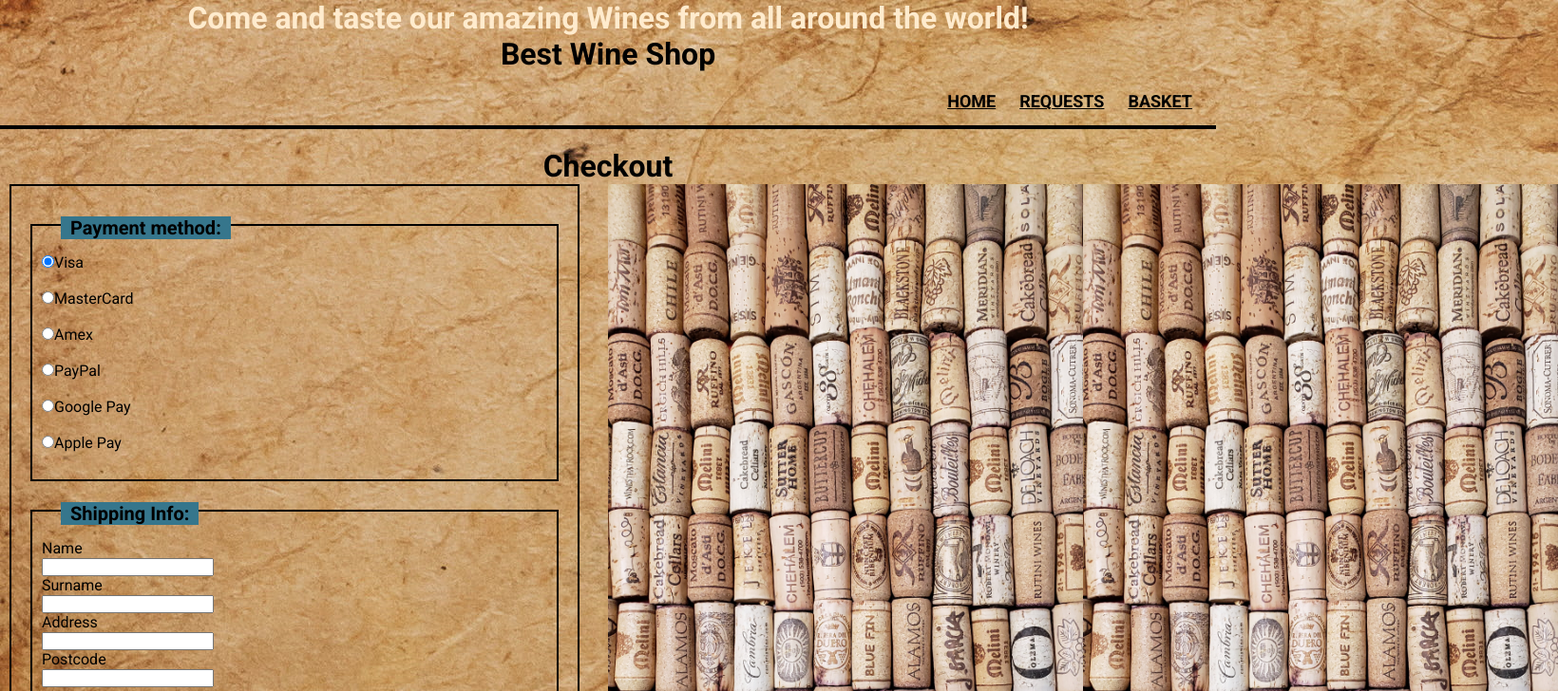
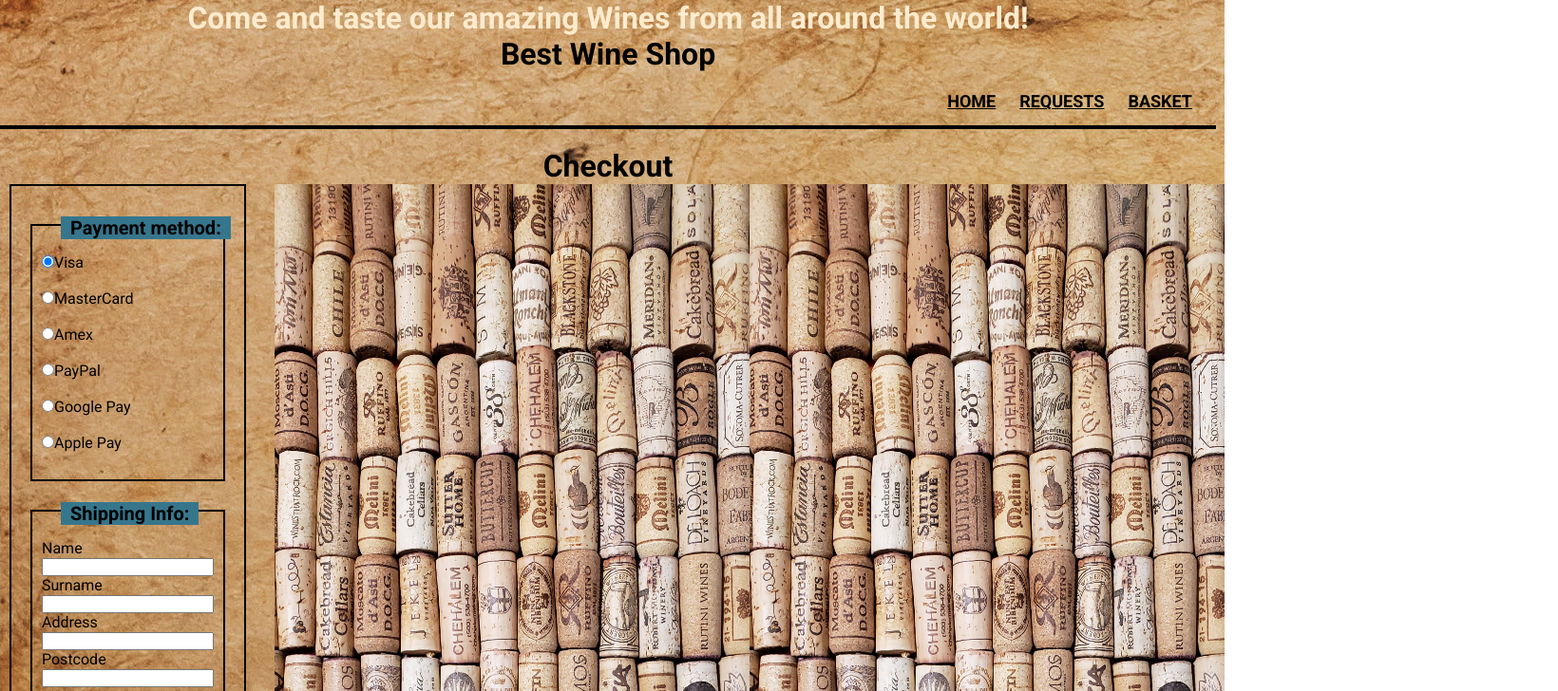
Before and after one commit to Julian22222/Wine-Shop, a React (Create React App) app: page /checkout in a window 1280 px wide. Shown: the top 728 px of the page at 95% size, 1640 px wide, since content can reach past the window. Built offline with nearby package versions, Linux system fonts and the light colour scheme.

Commit message:
changes3

```diff
--- a/src/Styles/CheckoutPage.css
+++ b/src/Styles/CheckoutPage.css
@@ -56,9 +56,9 @@
   margin-left: 40%;
 }
 
-.main-flex-checkout {
+/* .main-flex-checkout {
   width: fit-content;
-}
+} */
 
 .left-side-flexbox {
   display: flex;
```
